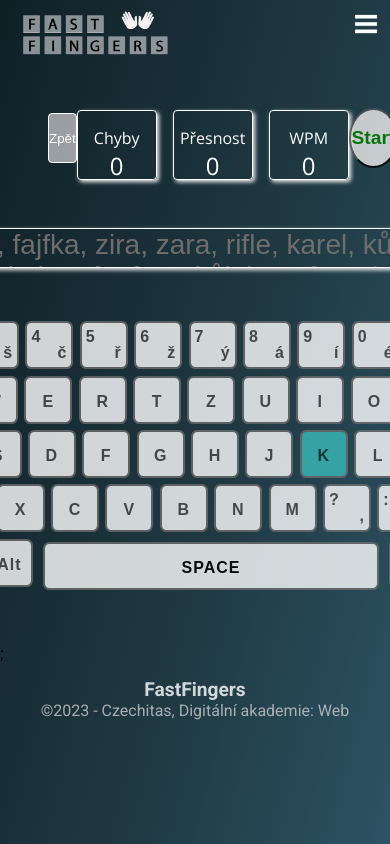
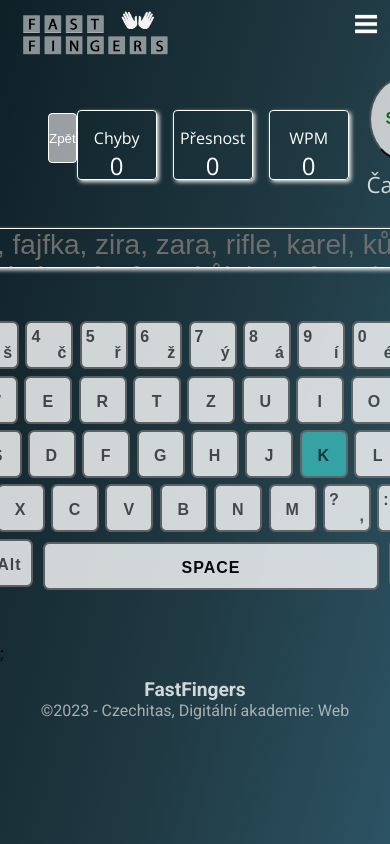
Before and after one commit to ICerv/fast-fingers-app, a React app: page /section/1/test/1 in a window 390 px wide. Shown: the top 844 px of the page. Built offline with nearby package versions, Linux system fonts and the light colour scheme.

Commit message:
Update time display format(0-9) - Adjust button styles

```diff
--- a/src/components/Practice/Timer/TimerButton/index.jsx
+++ b/src/components/Practice/Timer/TimerButton/index.jsx
@@ -16,7 +16,7 @@ const TimerButton = ({ onClick, isStarted, isTimeUp }) => {
 
   return (
     <button className={buttonClass} onClick={handleClick}>
-      {isStarted ? 'Stop' : isTimeUp ? <small className=" btn timer-reload-btn">Reload</small> : 'Start'}
+      {isStarted ? 'Stop' : isTimeUp ? <small className=" btn timer-reload-btn">Restart</small> : 'Start'}
     </button>
   );
 };
--- a/src/components/Practice/Timer/index.jsx
+++ b/src/components/Practice/Timer/index.jsx
@@ -23,27 +23,29 @@ export const Timer = ({ onStart, onEnd, onReload, isStarted, targetText }) => {
   }, [isStarted, time]);
 
   useEffect(() => {
-    setTime(50);
+    setTime(60);
   }, [targetText]);
 
   const handleStopStart = (action) => {
     if (action === 'start') {
       onStart();
     } else if (action === 'reload') {
-      setTime(50);
+      setTime(60);
       onReload();
     } else {
       onEnd();
     }
   };
 
+  const formattedTime = time < 10 && time > 0 ? `0${time}` : time;
+
   return (
     <div className="timer-container">
       {/* START TIMER BUTTON */}
-      <TimerButton onClick={handleStopStart} isStarted={isStarted} isTimeUp={time === 0}></TimerButton>
+      <TimerButton onClick={handleStopStart} isStarted={isStarted} isTimeUp={time === 0} />
 
       {/* TIMER */}
-      <div className="time">Time: {time}</div>
+      <div className="time">Čas: {formattedTime}</div>
     </div>
   );
 };
--- a/src/components/Practice/Timer/style.css
+++ b/src/components/Practice/Timer/style.css
@@ -3,16 +3,23 @@
   justify-content: center;
   align-items: center;
   gap: 1rem;
+  transition: transform 0.3s ease;
 }
 
 .btn {
-  width: 60px;
-  height: 60px;
+  width: 5vw;
+  height: 14vh;
   border-radius: 50%;
   opacity: 0.8;
   font-size: 1.2rem;
   font-weight: bold;
   cursor: pointer;
+  transition: transform 0.3s ease, opacity 0.3s ease;
+}
+
+.btn:hover {
+  transform: scale(1.1);
+  opacity: 1;
 }
 
 .timer-start-btn {
@@ -28,3 +35,26 @@
   color: white;
   opacity: 0.8;
 }
+
+@media (max-width: 480px) {
+  .timer-container {
+    flex-direction: column;
+    gap: 0.5rem;
+  }
+
+  .btn {
+    width: 18vw;
+    height: 10vh;
+    font-size: 1rem;
+    margin-left: 20px;
+    margin-right: 20px;
+  }
+
+  .btn:hover {
+    transform: scale(1.05);
+  }
+
+  .time {
+    font-size: 1.4rem;
+  }
+  }
```
